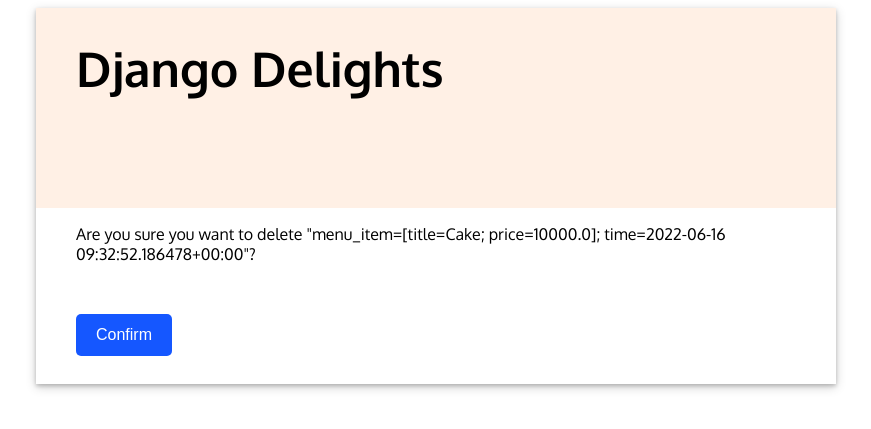
After one commit to Vlad-the-programmer/PORTFOLIO, a Django app: page /purchase/6/delete/ in a window 1280 px wide. The commit adds this page. Shown: the top 429 px of the page, without its empty margins (204-1075 px from the left). Run offline with Django 4.2, Linux system fonts and the light colour scheme; data comes from the database, SQL or seed files in the repository; both versions use the stored data as it was after the commit.

Commit message:
Added the functionality to delete items

```diff
--- a/Restaurant_food_tracker/inventory/models.py
+++ b/Restaurant_food_tracker/inventory/models.py
@@ -23,7 +23,6 @@ class Ingredient(models.Model):
     """
     Represents a single ingredient in the restaurant's inventory
     """
-    id = models.AutoField(primary_key=True)
     name = models.CharField(max_length=200, unique=True)
     quantity = models.FloatField(default=0)
     unit = models.CharField(max_length=200)
@@ -45,7 +44,6 @@ class RecipeRequirement(models.Model):
     """
     Represents an ingredient required for a recipe for a MenuItem
     """
-    id = models.AutoField(primary_key=True)
     menu_item = models.ForeignKey(MenuItem, on_delete=models.CASCADE)
     ingredient = models.ForeignKey(Ingredient, on_delete=models.CASCADE)
     quantity = models.FloatField(default=0)
--- /dev/null
+++ b/Restaurant_food_tracker/inventory/templates/inventory/delete_purchase.html
@@ -0,0 +1,13 @@
+{% extends '../base.html' %}
+{% load static %}
+{% block title %}Django Delights{% endblock %}
+
+{% block content %}
+    <div class="home">
+      <form method="post">{% csrf_token %}
+    <p>Are you sure you want to delete "{{ purchase }}"?</p>
+    {{ form }}
+    <input type="submit" value="Confirm">
+</form>
+    </div>
+{% endblock %}
--- a/Restaurant_food_tracker/inventory/templates/inventory/ingredients_list.html
+++ b/Restaurant_food_tracker/inventory/templates/inventory/ingredients_list.html
@@ -14,7 +14,7 @@
                 <th>Quantity</th>
                 <th>Unit</th>
                 <th>Unit Price</th>
-                <th>Delete Item</th>
+                <th></th>
 
             </tr>
         </thead>
--- a/Restaurant_food_tracker/inventory/templates/inventory/menu_list.html
+++ b/Restaurant_food_tracker/inventory/templates/inventory/menu_list.html
@@ -14,12 +14,16 @@
     {% for menu_item in object_list %}
         <li>
             <div class="menu-item-header">
+                <td class="price"><a href="{% url 'inventory:delete_menu' menu_item.id %}">Delete</a></td>
+
                 <div class="menu-item-title">{{ menu_item.title }}</div>
                 <div class="menu-item-price">${{ menu_item.price|stringformat:".2f" }}</div>
             </div>
+
             <ul class="menu-item-ingredients">
                 {% for recipe_requirement in menu_item.reciperequirement_set.all %}
                 <li>{{ recipe_requirement.quantity }} {{recipe_requirement.ingredient.unit }} {{ recipe_requirement.ingredient.name }}</li>
+                <td class="price"><a href="{% url 'inventory:delete_recipe_requirement' recipe_requirement.id %}">Delete</a></td>
 
 
                 {% endfor %}
--- a/Restaurant_food_tracker/inventory/templates/inventory/purchase_list.html
+++ b/Restaurant_food_tracker/inventory/templates/inventory/purchase_list.html
@@ -12,14 +12,18 @@
                 <th>Menu Item</th>
                 <th>Price</th>
                 <th>Time</th>
+                <th></th>
             </tr>
         </thead>
         <tbody>
         {% for purchase in object_list %}
             <tr>
+
                 <td>{{ purchase.menu_item.title }}</td>
                 <td class="price">${{ purchase.menu_item.price|stringformat:".2f" }}</td>
                 <td>{{ purchase.timestamp }}</td>
+                <td class="price"><a href="{% url 'inventory:delete_purchase' purchase.id %}">Delete</a></td>
+
             </tr>
         {% endfor %}
         </tbody>
--- a/Restaurant_food_tracker/inventory/urls.py
+++ b/Restaurant_food_tracker/inventory/urls.py
@@ -74,6 +74,7 @@ urlpatterns = [
     path('reports/', views.ReportView.as_view(), name="reports"),
     path('ingredient/<slug:pk>/delete/', views.IngredientDelete.as_view(), name="delete_ingredient"),
     path('reciperequirement/<slug:pk>/delete/', views.RecipeDelete.as_view(), name="delete_recipe_requirement"),
-
+    path('menu/<slug:pk>/delete/', views.MenuItemDelete.as_view(), name="delete_menu"),
+    path('purchase/<slug:pk>/delete/', views.PurchaseDelete.as_view(), name="delete_purchase"),
 
 ]
--- a/Restaurant_food_tracker/inventory/views.py
+++ b/Restaurant_food_tracker/inventory/views.py
@@ -189,16 +189,11 @@ class RecipeDelete(generic.edit.DeleteView):
     queryset = RecipeRequirement.objects.all()
     model = RecipeRequirement
     context_object_name = 'recipe'
-    success_url = reverse_lazy('menu')
+    success_url = reverse_lazy('inventory:menu')
 
     def get_object(self):
         pk_ = self.kwargs.get('pk')
         return get_object_or_404(RecipeRequirement, pk=pk_)
-
-    # def get_context_data(self,  **kwargs):
-    #     context = super().get_context_data(**kwargs)
-    #     context['recipe_id'] = kwargs.get('pk')
-    #     return context
 
 
 class IngredientDelete(generic.edit.DeleteView):
@@ -213,26 +208,28 @@ class IngredientDelete(generic.edit.DeleteView):
         return get_object_or_404(Ingredient, pk=pk_)
 
 
-class MenuItemDelete(generic.DeleteView):
+class MenuItemDelete(generic.edit.DeleteView):
     model = MenuItem
     queryset = MenuItem.objects.all()
-    context_object_name = 'objects'
-    success_url = reverse_lazy('menu')
+    template_name = 'inventory/delete_menu.html'
+    context_object_name = 'menu'
+    success_url = reverse_lazy('inventory:menu')
 
     def get_object(self):
         pk_ = self.kwargs.get('pk')
-        return get_object_or_404(Ingredient, pk=pk_)
+        return get_object_or_404(MenuItem, pk=pk_)
 
 
-class PurchaseDelete(generic.DeleteView):
+class PurchaseDelete(generic.edit.DeleteView):
     model = Purchase
     queryset = Purchase.objects.all()
-    context_object_name = 'objects'
-    success_url = reverse_lazy('purchases')
+    context_object_name = 'purchase'
+    template_name = 'inventory/delete_purchase.html'
+    success_url = reverse_lazy('inventory:purchases')
 
     def get_object(self):
         pk_ = self.kwargs.get('pk')
-        return get_object_or_404(Ingredient, pk=pk_)
+        return get_object_or_404(Purchase, pk=pk_)
 
 
 class IngredientDetail(generic.DetailView):
```
Also changed, not shown: Restaurant_food_tracker/inventory/templates/inventory/delete_menu.html (added, +13 -0 lines), Restaurant_food_tracker/db.sqlite3, Restaurant_food_tracker/inventory/migrations/0012_alter_menuitem_id_alter_purchase_id.py (added).
